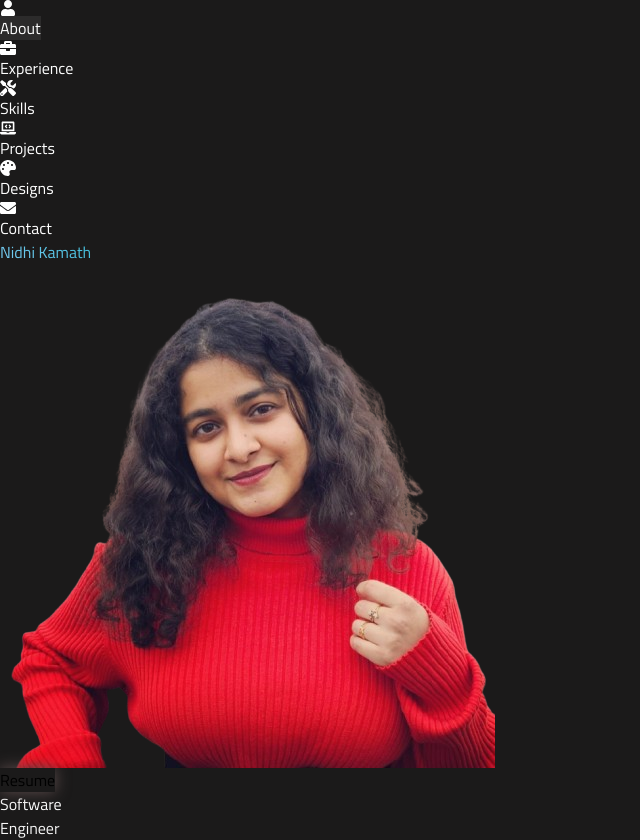
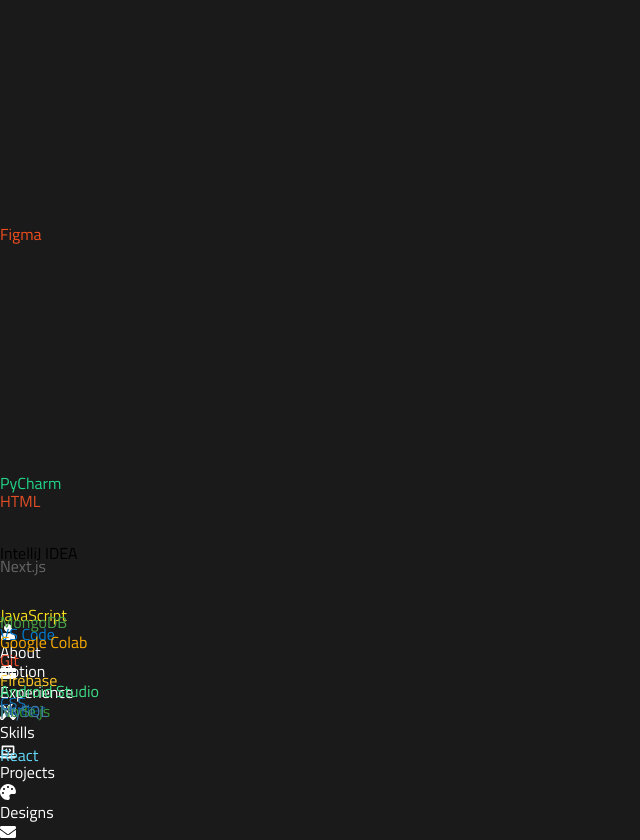
Before and after one commit to nidhikamath2102/nidhi_portfolio, a React (Vite) app: page / in a window 1280 px wide. Shown: the top 840 px of the page, without its empty margins (0-640 px from the left). Built offline with nearby package versions, Linux system fonts and the light colour scheme.

Commit message:
Added framer motion skills

```diff
--- a/package.json
+++ b/package.json
@@ -13,6 +13,7 @@
   "dependencies": {
     "@headlessui/react": "^2.2.2",
     "emailjs-com": "^3.2.0",
+    "framer-motion": "^12.10.1",
     "react": "^19.0.0",
     "react-dom": "^19.0.0",
     "react-icons": "^5.5.0"
--- a/src/App.jsx
+++ b/src/App.jsx
@@ -20,6 +20,8 @@
 import Contact from "./pages/Contact";
 import resumeFile from "./assets/Nidhi_Kamath_Resume.pdf";
 
+import Rain from "./components/Rain";
+
 function App() {
   const handleDownload = () => {
     const link = document.createElement("a");
@@ -31,7 +33,9 @@
     document.body.removeChild(link);
   };
   return (
-    <div className="min-h-screen color-app flex flex-col items-center justify-center p-4 md:p-6 overflow-x-hidden">
+    // <div className="min-h-screen color-app flex flex-col items-center justify-center p-4 md:p-6 overflow-x-hidden">
+    <div className="relative min-h-screen color-app flex flex-col items-center justify-start pt-24 p-4 md:p-6 overflow-x-hidden">
+      <Rain dropCount={80} />
       <header className="fixed top-0 left-0 right-0 flex justify-center space-x-2 sm:space-x-4 md:space-x-6 lg:space-x-10 p-6 z-10 bg-white shadow-md color-app">
         {/* {navItems.map((item) => (
           <a
--- /dev/null
+++ b/src/components/Rain.jsx
@@ -0,0 +1,39 @@
+import React from "react";
+import { motion } from "framer-motion";
+import { skills } from "../data/data";
+
+const Rain = () => {
+  return (
+    <div className="pointer-events-none fixed inset-0 overflow-hidden z-0">
+      {skills.map((skill, i) => {
+        const left = Math.random() * 100;
+        const duration = 9 + Math.random() * 4;
+        const delay = -Math.random() * 8;
+
+        return (
+          <motion.div
+            key={i}
+            className="absolute font-semibold text-sm whitespace-nowrap opacity-20"
+            style={{
+              top: "-20px",
+              left: `${left}%`,
+              color: skill.color,
+            }}
+            animate={{ y: "110vh" }}
+            transition={{
+              duration,
+              ease: "linear",
+              repeat: Infinity,
+              repeatType: "loop",
+              delay,
+            }}
+          >
+            {skill.name}
+          </motion.div>
+        );
+      })}
+    </div>
+  );
+};
+
+export default Rain;
```
Also changed, not shown: 1 other file (tests, documents, lock files or other folders).
